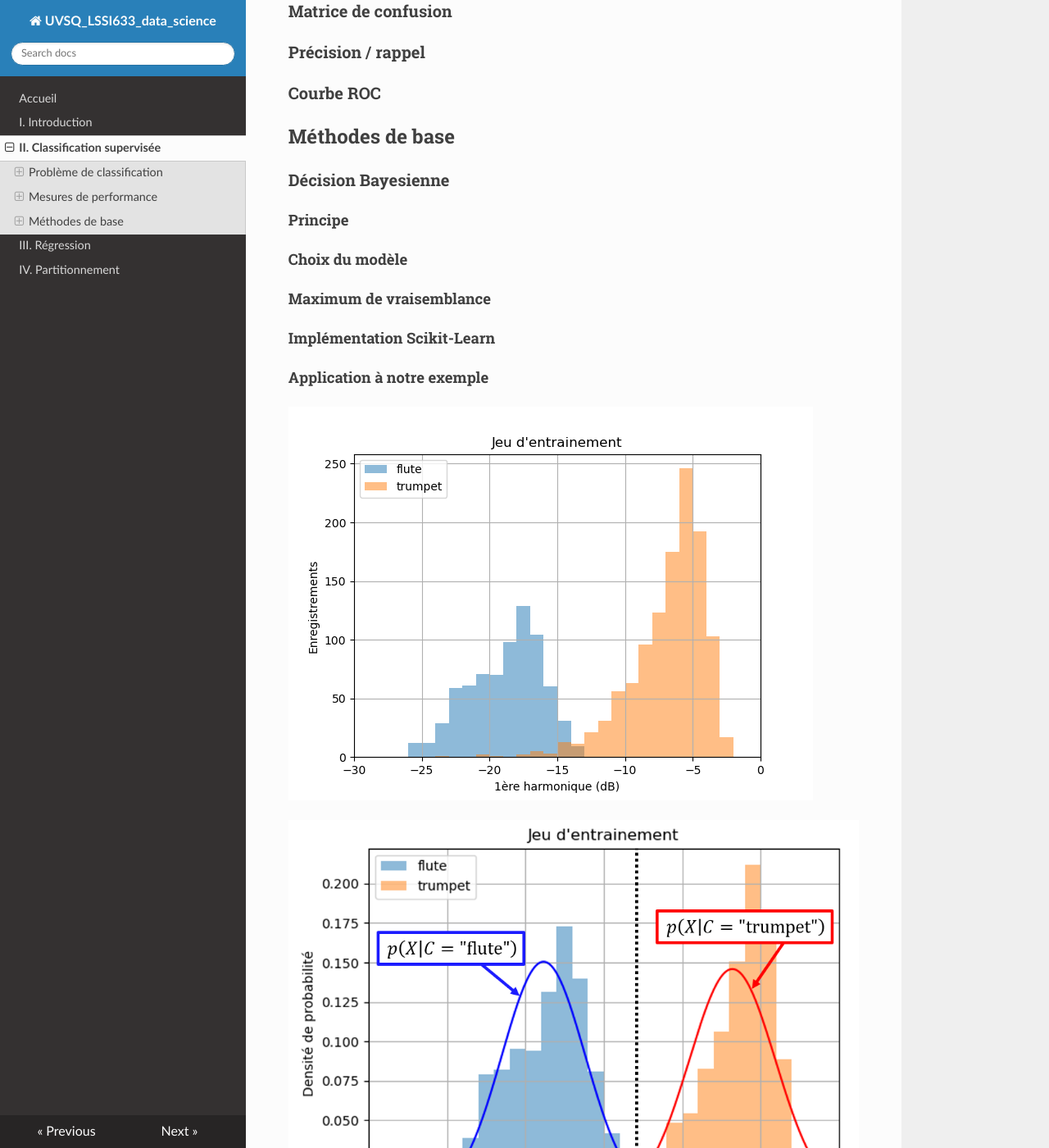
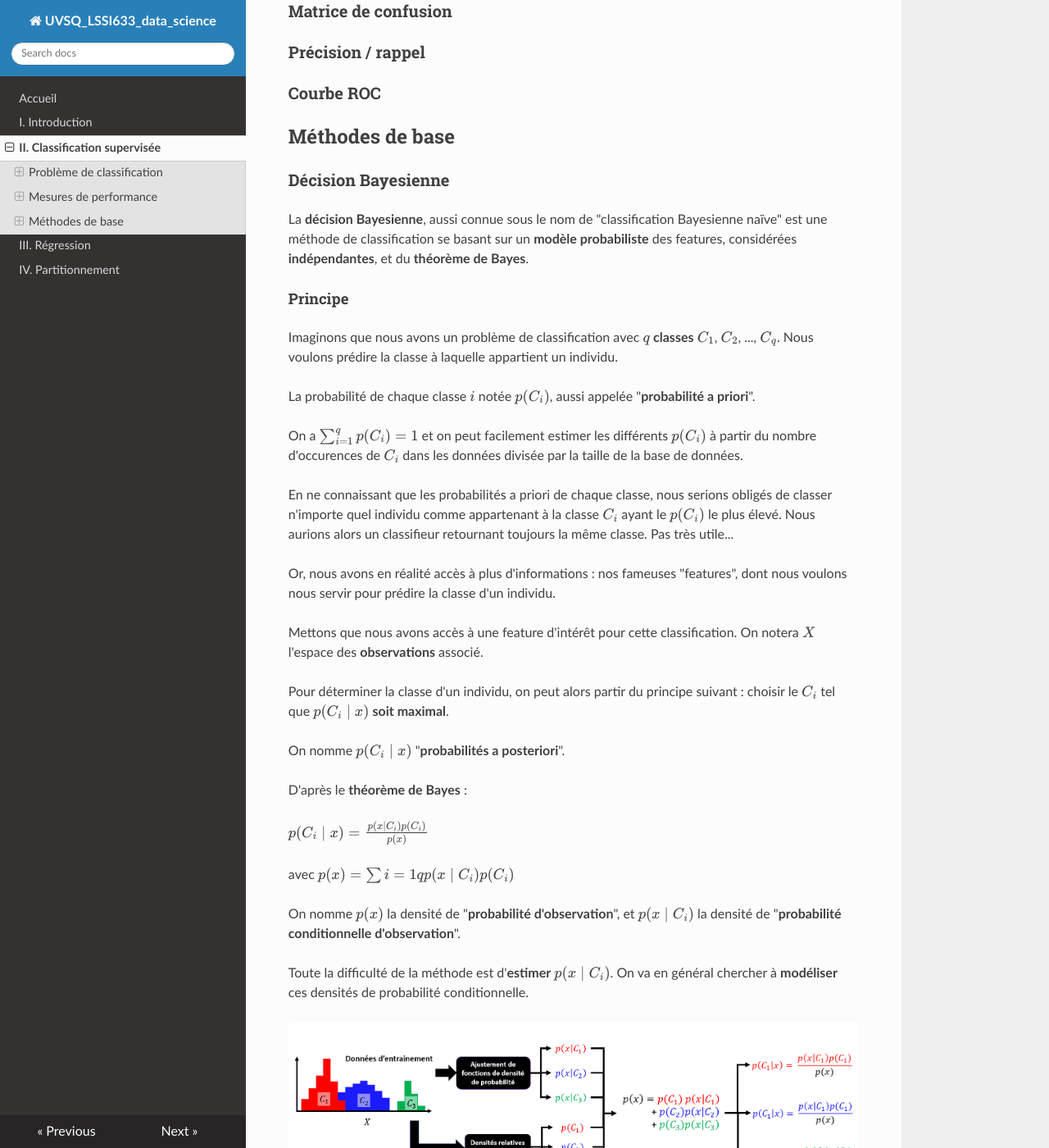
Before and after one commit to NicOudart/UVSQ_LSSI633_data_science, an MkDocs documentation site: the page built from docs/Chap2_Classification_supervisee.md, in a window 1280 px wide and 1400 px high, scrolled down 3735 px. Shown: the whole window at 82% size. Built offline with MkDocs 1.6.1, drawn with Linux system fonts in a browser that asks for light colours; nearby versions of some CDN libraries; some of the changed text lies outside the part shown.

Commit message:
-Progress on Chapter 2.

```diff
--- a/docs/Chap2_Classification_supervisee.md
+++ b/docs/Chap2_Classification_supervisee.md
@@ -104,9 +104,67 @@ Vouloir entrainer un modèle à reconnaitre un de ces instruments à partir de c
 
 ### Décision Bayesienne
 
+La **décision Bayesienne**, aussi connue sous le nom de "classification Bayesienne naïve" est une méthode de classification se basant sur un **modèle probabiliste** des features, considérées **indépendantes**, et du **théorème de Bayes**.
+
 #### Principe
 
+Imaginons que nous avons un problème de classification avec $q$ **classes** $C_1$, $C_2$, ..., $C_q$.
+Nous voulons prédire la classe à laquelle appartient un individu.
+
+La probabilité de chaque classe $i$ notée $p(C_i)$, aussi appelée "**probabilité a priori**".
+
+On a $\sum_{i=1}^{q} p(C_i) = 1$ et on peut facilement estimer les différents $p(C_i)$ à partir du nombre d'occurences de $C_i$ dans les données divisée par la taille de la base de données.
+
+En ne connaissant que les probabilités a priori de chaque classe, nous serions obligés de classer n'importe quel individu comme appartenant à la classe $C_i$ ayant le $p(C_i)$ le plus élevé.
+Nous aurions alors un classifieur retournant toujours la même classe.
+Pas très utile...
+
+Or, nous avons en réalité accès à plus d'informations : nos fameuses "features", dont nous voulons nous servir pour prédire la classe d'un individu.
+
+Mettons que nous avons accès à une feature d'intérêt pour cette classification.
+On notera $X$ l'espace des **observations** associé.
+
+Pour déterminer la classe d'un individu, on peut alors partir du principe suivant : choisir le $C_i$ tel que $p(C_i \mid x)$ **soit maximal**.
+
+On nomme $p(C_i \mid x)$ "**probabilités a posteriori**".
+
+D'après le **théorème de Bayes** :
+
+$p(C_i \mid x) = \frac{p(x \mid C_i)p(C_i)}{p(x)}$
+
+avec $p(x) = \sum{i=1}{q} p(x \mid C_i)p(C_i)$
+
+On nomme $p(x)$ la densité de "**probabilité d'observation**", et $p(x \mid C_i)$ la densité de "**probabilité conditionnelle d'observation**".
+
+Toute la difficulté de la méthode est d'**estimer** $p(x \mid C_i)$.
+On va en général chercher à **modéliser** ces densités de probabilité conditionnelle.
+
+![Décision Bayesienne](img/Chap2_decision_bayesienne.png)
+
+**Attention !** En général, il y a des recouvrements entre les différentes densités de probabilité conditionnelle.
+On ne peut alors pas obtenir classifieur parfait.
+On cherchera juste le modèle permettant de minimiser les erreurs de classification.
+
+**Cas particulier :** Si tous les $p(x \mid C_i)$ sont égaux, alors la feature sélectionnée n'est pas pertinente pour la classification.
+
+Ce principe est **généralisable** aux cas de classifications avec $m$ features d'espaces de probabilité $X_1$, $X_2$, ... $X_m$.
+On cherchera la classe $C_i$ qui maximise $p(C_i) \prod{j=1}{m}p(x_j \mid C_i)$.
+
 #### Choix du modèle
+
+Comme nous l'avons expliqué, la décision Bayesienne nécessite un modèle des probabilités conditionnelles d'observation $p(x \mid C_i)$ pour chaque classe $C_i$.
+
+Pour ce faire, on **ajuste une fonction de densité de probabilité** pour chaque $p(C_i \mid x)$ à notre jeu d'entrainement.
+
+Ceci implique donc 2 choix :
+
+- Une **fonction de densité de probabilité**, ce qui implique de faire une hypothèse sur la distribution des observations pour chaque classe.
+
+- Une **méthode d'ajustement de loi de probabilité**.
+
+Parmi les fonctions de densité de probabilité classiques, on peut citer : la loi normale, la loi uniforme ou la loi de Student.
+
+La méthode d'ajustement la plus classique pour la décision Bayesienne est celle du **maximum de vraisemblance**.
 
 #### Maximum de vraisemblance
 
```
Also changed, not shown: docs/img/Chap2_decision_bayesienne.png (added).
